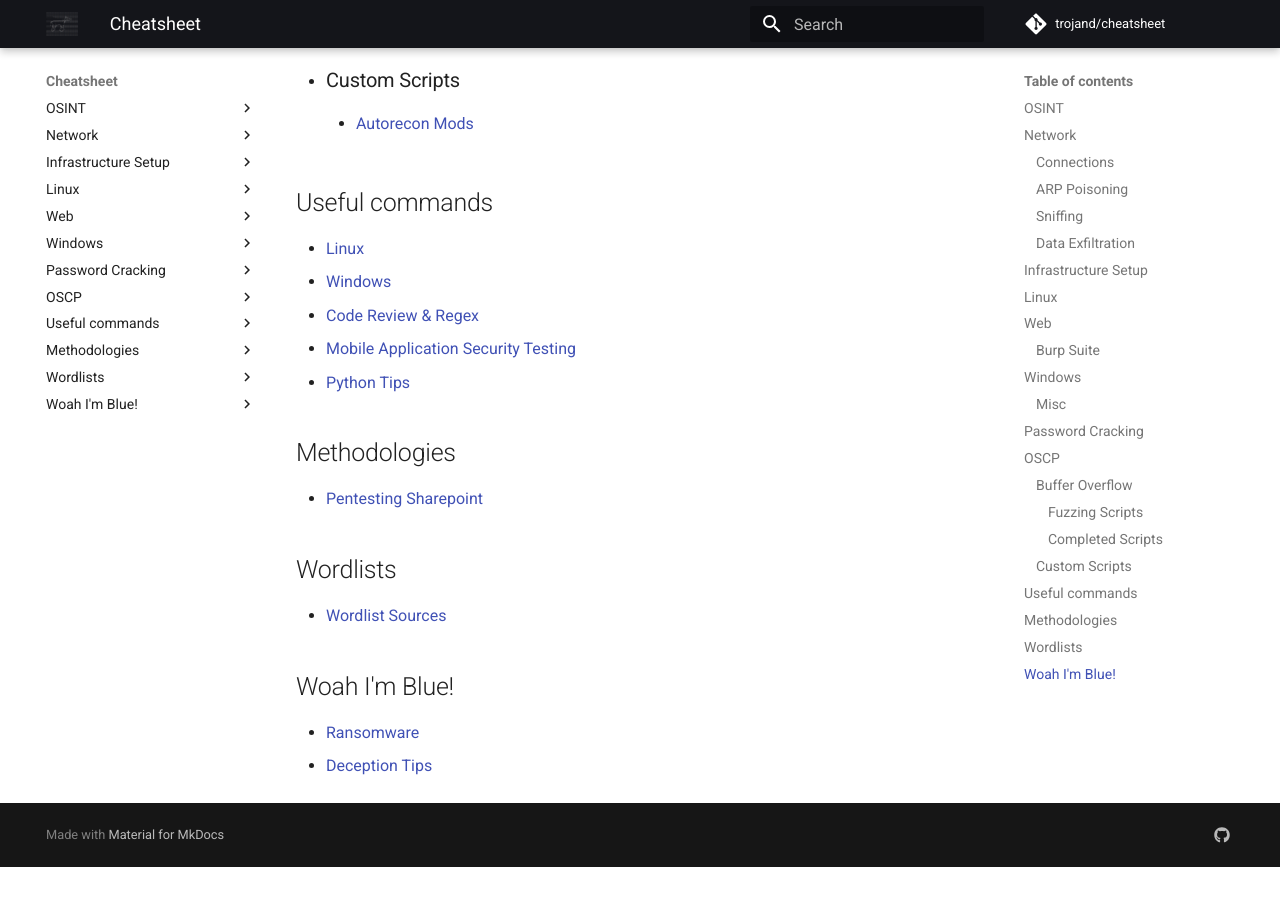
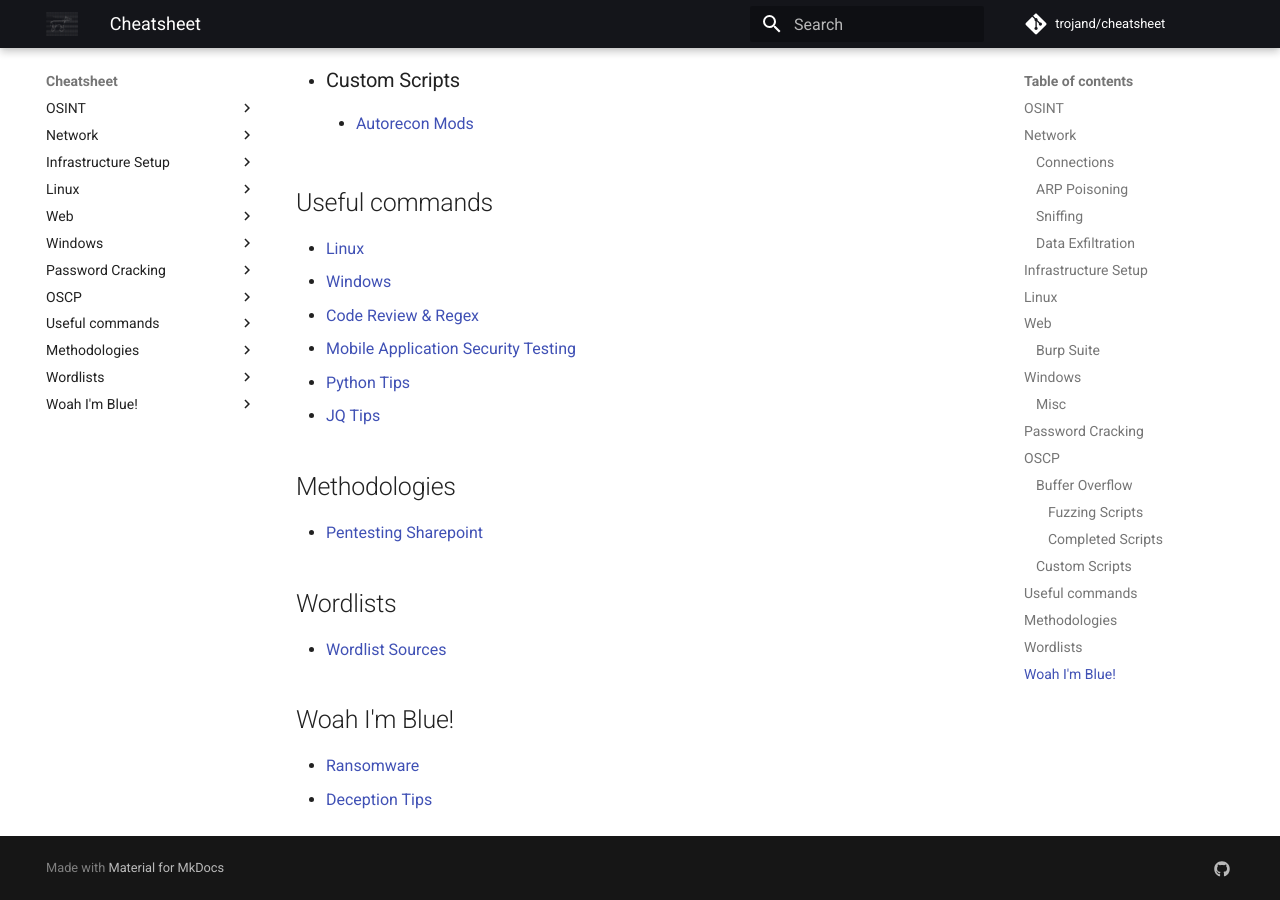
Before and after one commit to trojand/cheatsheet, an MkDocs documentation site: the page built from docs/index.md, in a window 1280 px wide and 900 px high, scrolled down 2870 px. Built offline with MkDocs 1.6.1 and Material for MkDocs 9.7.7, drawn with Linux system fonts in a browser that asks for light colours; comment, search, counter and statistics services are not loaded; before the commit the page ends 3737 px from its top, so only the background shows below that.

Commit message:
Update index.md

```diff
--- a/docs/index.md
+++ b/docs/index.md
@@ -87,6 +87,7 @@
 * [Code Review & Regex](Useful_Commands/Code_Review_Regex.md)
 * [Mobile Application Security Testing](Useful_Commands/Mobile_App_Security_Testing.md)
 * [Python Tips](Useful_Commands/Python_Tips.md)
+* [JQ Tips](Useful_Commands/jq.md)
 
 ## Methodologies
 * [Pentesting Sharepoint](Methodologies/Sharepoint.md)
```
